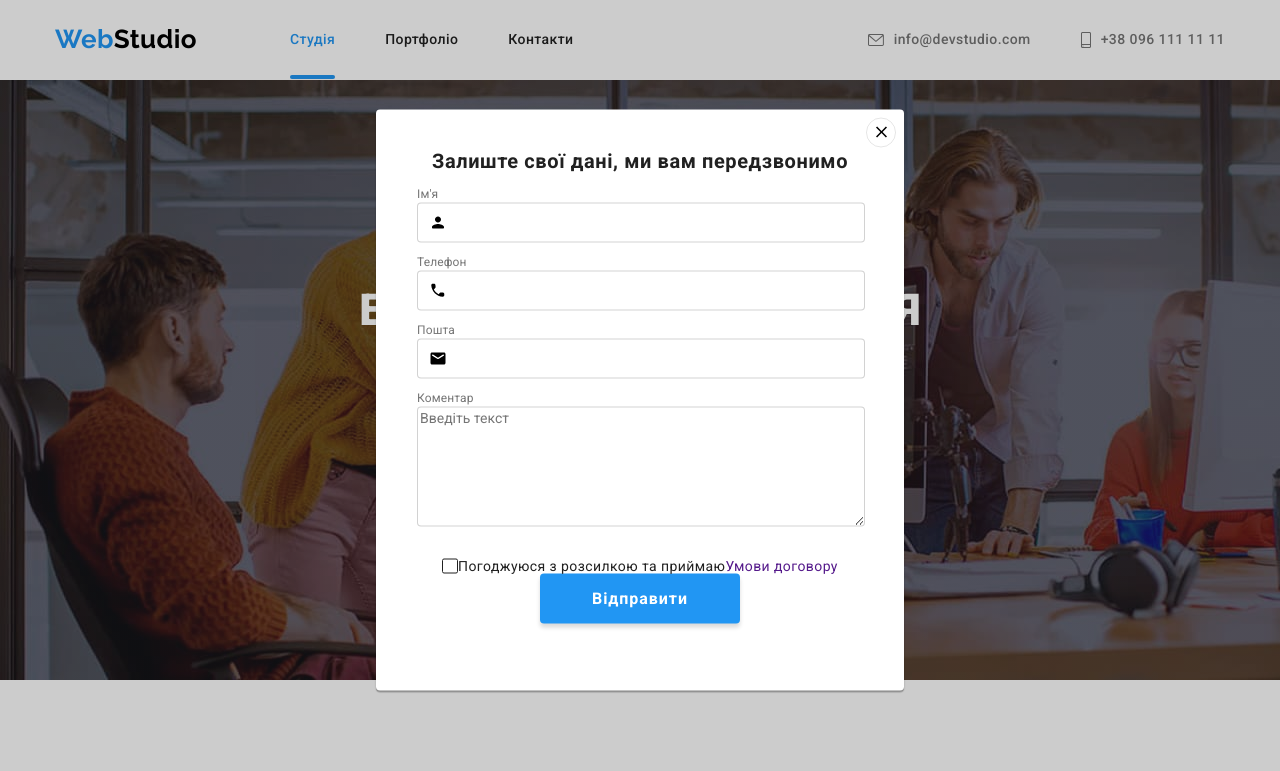
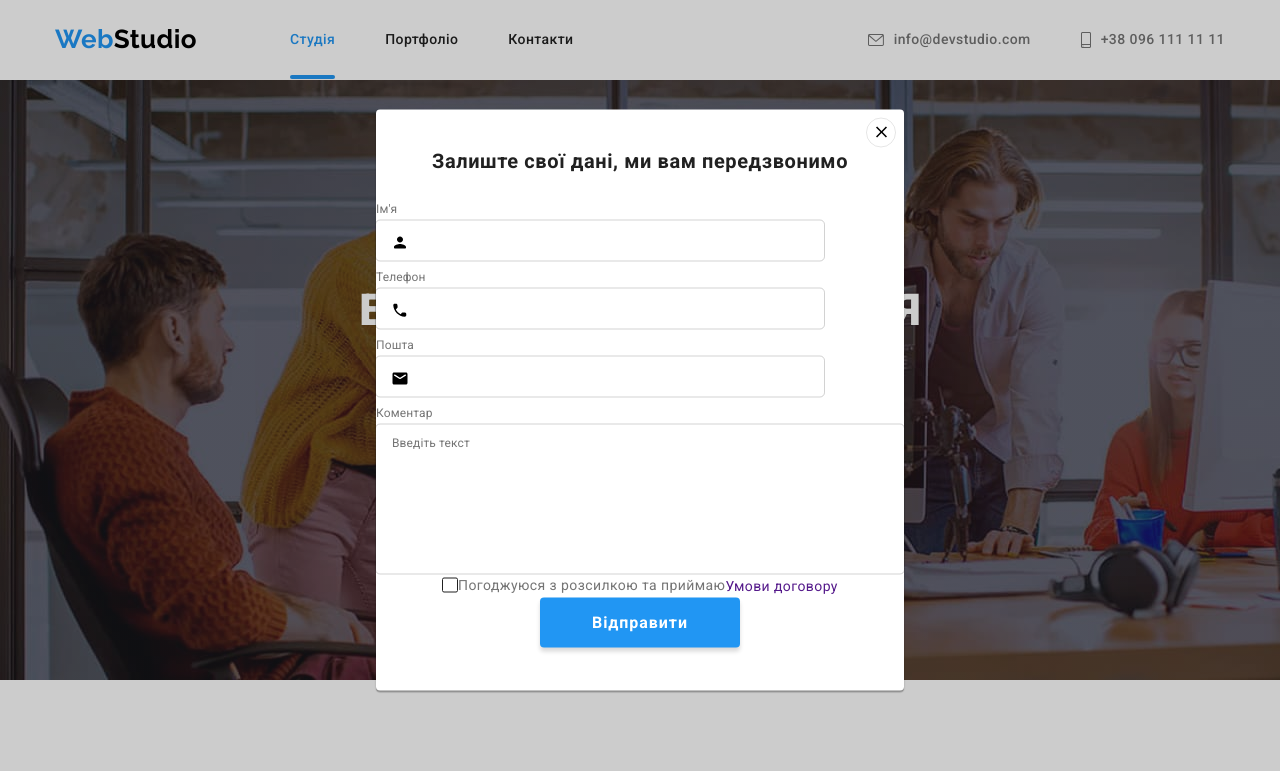
Before and after one commit to Yana0001/goit-markup-hw-06, a plain HTML site: page index.html in a window 1280 px wide. Both pictures are taken after a click on the button "Замовити послугу". Shown: the top 771 px of the page. Drawn offline with Linux system fonts and the light colour scheme.

Commit message:
almost final modal forms

```diff
--- a/css/styles.css
+++ b/css/styles.css
@@ -678,6 +678,13 @@ footer a:focus {
 .close-button {
   background-color: transparent;
   border-style: none;
+  fill: #000;
+  transition: fill 250ms cubic-bezier(0.4, 0, 0.2, 1);
+}
+
+/* ???????????????????????????????? */
+.ellipse-button .close-button:hover {
+  fill: var(--accent);
 }
 
 .modal-title {
@@ -693,56 +700,78 @@ footer a:focus {
   letter-spacing: 0.03em;
 }
 
+.modal-form {
+  display: flex;
+  flex-direction: column;
+}
+
 .form-field {
   position: relative;
-  margin-bottom: 28px;
-  margin-left: 41px;
+  display: flex;
+  flex-direction: column;
+}
+
+.form-field:nth-child(-n + 3) {
+  margin-bottom: 10px;
 }
 
 .form-input {
   width: 448px;
   height: 40px;
-  border: 1px solid rgba(33, 33, 33, 0.2);
   border-radius: 4px;
+  padding-left: 42px;
+  cursor: pointer;
+  border: none;
+  outline: 1px solid rgba(33, 33, 33, 0.2);
+  transition: outline-color 250ms cubic-bezier(0.4, 0, 0.2, 1);
+}
+
+.form-input:focus {
+  outline-color: var(--accent);
 }
 
 .form-label {
-  position: absolute;
-  top: -16px;
-  left: 0;
-
   font-size: 12px;
-  line-height: 14px;
+  line-height: 1.16em;
   letter-spacing: 0.01em;
+  margin-bottom: 4px;
 
   color: var(--secondary-text-color);
 }
 
 .form-icon {
   position: absolute;
-  top: 11px;
-  left: 12px;
+  top: 53%;
+  left: 0px;
+  transform: translateX(15px);
+  fill: var(--main-text-color);
+  transition: fill 250ms cubic-bezier(0.4, 0, 0.2, 1);
 }
 
-.form-textarea {
-  width: 448px;
-  height: 120px;
-  border: 1px solid rgba(33, 33, 33, 0.2);
-  border-radius: 4px;
+.form-label:focus-within .form-icon {
+  fill: var(--accent);
 }
 
-.form-label-comment {
-  position: absolute;
-  top: -16px;
-  left: 0;
+.comment {
+  resize: none;
+  border: none;
+  border-radius: 4px;
+  outline: 1px solid rgba(33, 33, 33, 0.2);
+}
+
+.comment:focus {
+  outline-color: var(--accent);
+}
+
+.form-field textarea {
+  padding: 12px 16px;
   font-size: 12px;
-  line-height: 14px;
+  line-height: 1.16em;
   letter-spacing: 0.01em;
   color: var(--secondary-text-color);
 }
 
 .form-btn {
-  display: block;
   margin-left: auto;
   margin-right: auto;
 
@@ -762,6 +791,7 @@ footer a:focus {
   box-shadow: 0px 4px 4px rgba(0, 0, 0, 0.15);
   border-radius: 4px;
   border-style: none;
+  cursor: pointer;
 }
 
 .close-button {
@@ -806,3 +836,20 @@ footer a:focus {
   transition-duration: 250ms;
   transition-timing-function: cubic-bezier(0.4, 0, 0.2, 1);
 }
+
+.checkbox-agreement {
+  font-size: 14px;
+  line-height: 1.71em;
+  letter-spacing: 0.03em;
+  color: var(--secondary-text-color);
+}
+
+.checkbox-agreement a {
+  font-size: 14px;
+  line-height: 1.71em;
+  letter-spacing: 0.03em;
+  color: var(--main-theme-color);
+  text-decoration: none;
+  border-bottom: 1px solid var(--main-theme-color);
+  text-indent: 0.4em;
+}
--- a/index.html
+++ b/index.html
@@ -621,55 +621,48 @@
 
         <form class="modal-form">
           <div class="form-field">
-            <input
-              class="form-input"
-              type="text"
-              name="user-name"
-              id="user-name"
-            />
-            <label class="form-label" for="user-name">Ім'я</label>
+            <label for="name" class="form-label">Ім'я</label>
+            <input class="form-input" type="text" name="name" id="name" />
             <img
               class="form-icon"
               src="./images/icons/person.svg"
-              alt="icon"
+              alt=""
               width="18"
               height="18"
             />
           </div>
           <div class="form-field">
+            <label for="tel" class="form-label">Телефон</label>
             <input class="form-input" type="tel" name="tel" id="tel" />
-            <label class="form-label" for="tel">Телефон</label>
             <img
               class="form-icon"
               src="./images/icons/phone.svg"
-              alt="icon"
+              alt=""
               width="18"
               height="18"
             />
           </div>
           <div class="form-field">
-            <input class="form-input" type="email" name="email" id="email" />
-            <label class="form-label" for="email">Пошта</label>
+            <label for="mail" class="form-label">Пошта</label>
+            <input class="form-input" type="mail" name="mail" id="mail" />
             <img
               class="form-icon"
               src="./images/icons/email.svg"
-              alt="icon"
+              alt=""
               width="18"
               height="18"
             />
           </div>
           <div class="form-field">
+            <label for="comment" class="form-label">Коментар</label>
             <textarea
-              class="form-textarea"
+              class="comment"
               name="comment"
               id="comment"
-              cols="30"
-              rows="10"
+              rows="9"
               placeholder="Введіть текст"
             ></textarea>
-            <label class="form-label-comment" for="comment">Коментар</label>
           </div>
-
           <div class="checkbox">
             <label class="checkbox-label">
               <input
@@ -679,7 +672,10 @@
                 value="agree"
               />
               <span class="icon"></span>
-              Погоджуюся з розсилкою та приймаю <a href="">Умови договору</a>
+              <span class="checkbox-agreement"
+                >Погоджуюся з розсилкою та приймаю</span
+              >
+              <a href="">Умови договору</a>
             </label>
           </div>
           <button class="form-btn" type="submit">Відправити</button>
```
